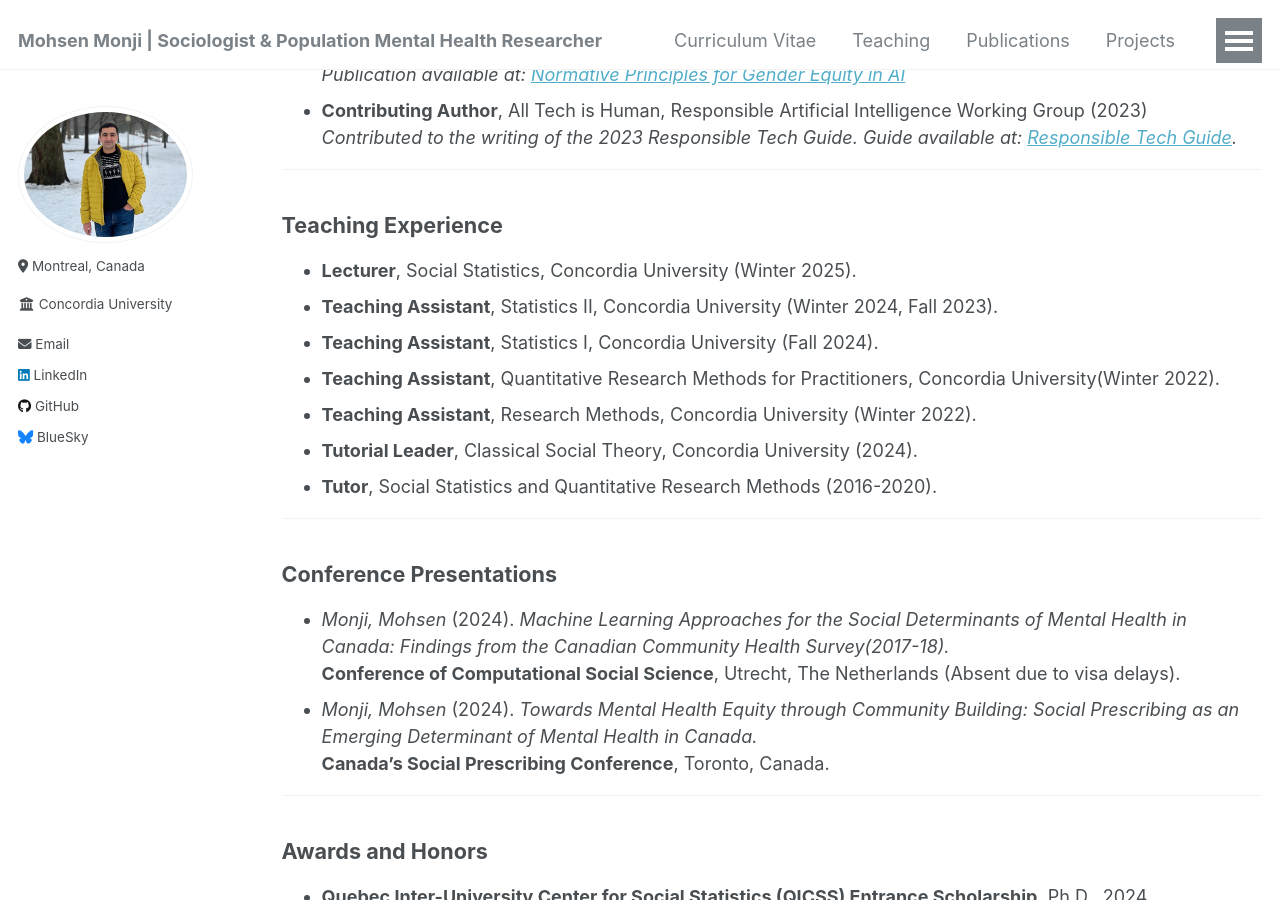
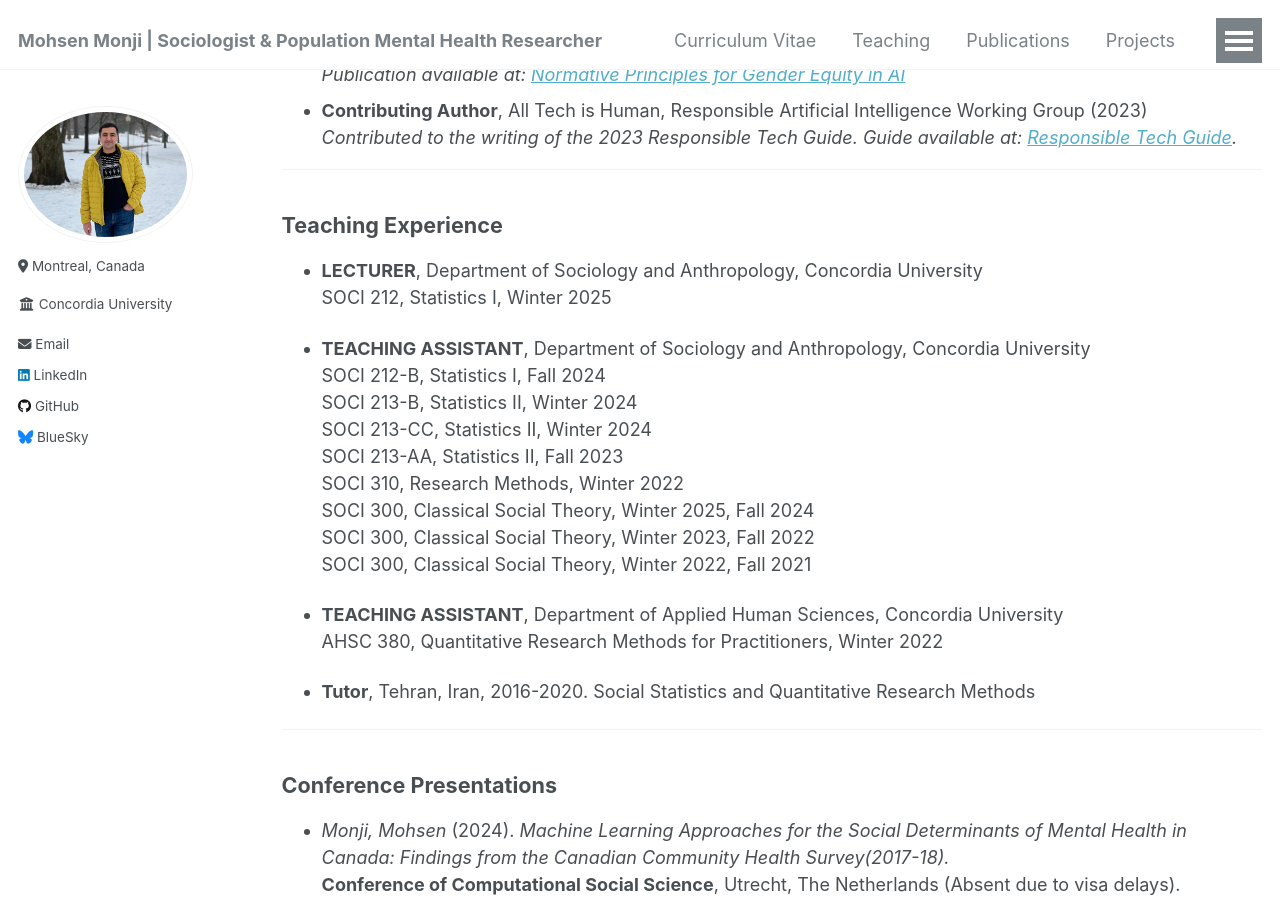
Before and after one commit to Mohsnmonji/mohsnmonji.github.io, a Jekyll site: the page built from _pages/Curriculum Vitae.md, in a window 1280 px wide and 900 px high, scrolled down 1301 px. Built offline with Jekyll 4.4.1, drawn with Linux system fonts in a browser that asks for light colours.

Commit message:
Update Curriculum Vitae.md

```diff
--- a/_pages/Curriculum Vitae.md
+++ b/_pages/Curriculum Vitae.md
@@ -54,13 +54,25 @@ redirect_from:
 ---
 
 ### Teaching Experience
-- **Lecturer**, Social Statistics, Concordia University (Winter 2025).
-- **Teaching Assistant**, Statistics II, Concordia University (Winter 2024, Fall 2023).
-- **Teaching Assistant**, Statistics I, Concordia University (Fall 2024).
-- **Teaching Assistant**, Quantitative Research Methods for Practitioners, Concordia University(Winter 2022).
-- **Teaching Assistant**, Research Methods, Concordia University (Winter 2022).
-- **Tutorial Leader**, Classical Social Theory, Concordia University (2024).
-- **Tutor**, Social Statistics and Quantitative Research Methods (2016-2020).
+
+- **LECTURER**, Department of Sociology and Anthropology, Concordia University
+  SOCI 212, Statistics I, Winter 2025
+
+- **TEACHING ASSISTANT**, Department of Sociology and Anthropology, Concordia University
+  SOCI 212-B, Statistics I, Fall 2024
+  SOCI 213-B, Statistics II, Winter 2024
+  SOCI 213-CC, Statistics II, Winter 2024
+  SOCI 213-AA, Statistics II, Fall 2023
+  SOCI 310, Research Methods, Winter 2022
+  SOCI 300, Classical Social Theory, Winter 2025, Fall 2024
+  SOCI 300, Classical Social Theory, Winter 2023, Fall 2022
+  SOCI 300, Classical Social Theory, Winter 2022, Fall 2021
+
+- **TEACHING ASSISTANT**, Department of Applied Human Sciences, Concordia University
+  AHSC 380, Quantitative Research Methods for Practitioners, Winter 2022
+
+- **Tutor**, Tehran, Iran, 2016-2020.
+  Social Statistics and Quantitative Research Methods
 
 ---
 
```
